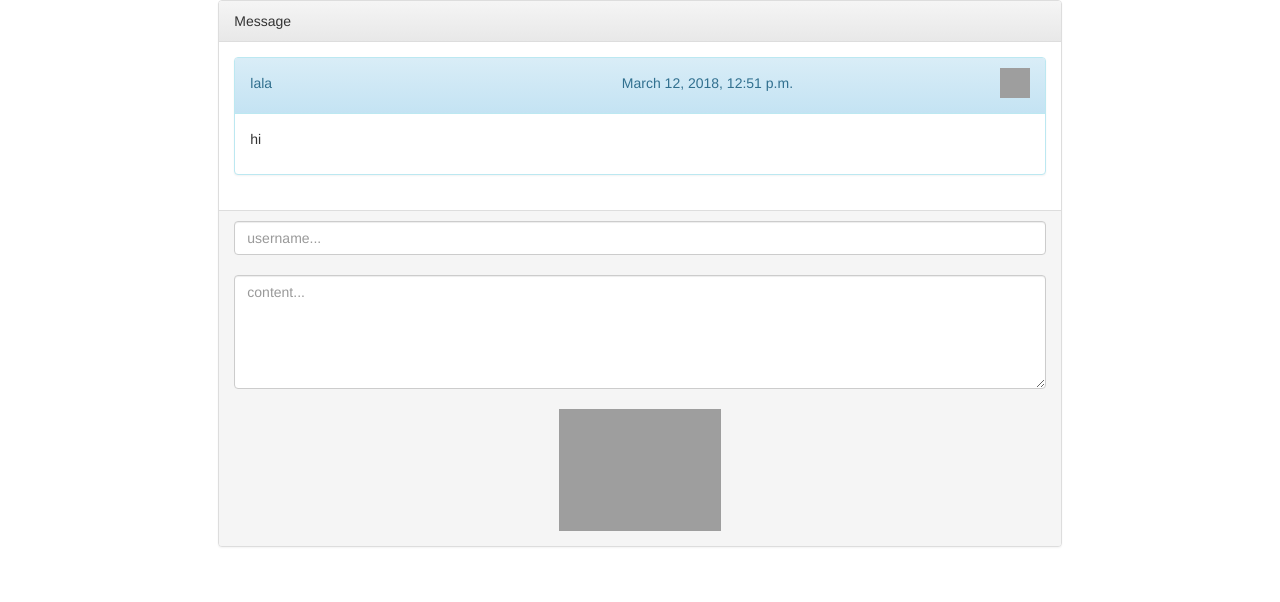
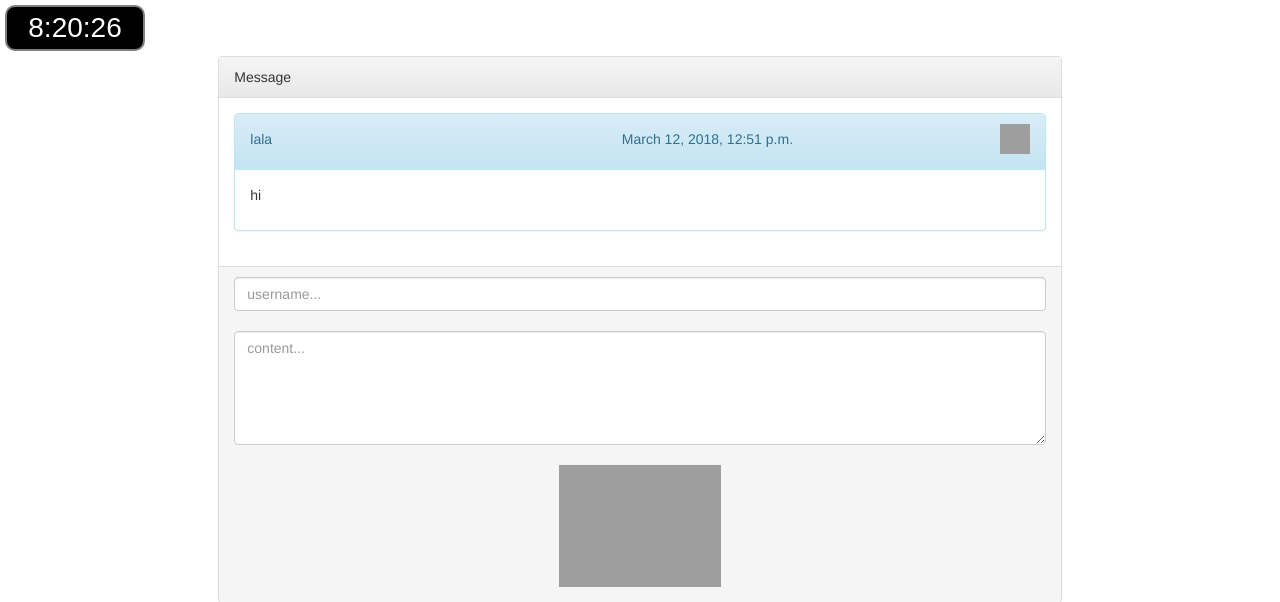
Before and after one commit to TanSita/messageboard, a Django app: page /messageboard/ in a window 1280 px wide. Shown: the top 602 px of the page. Run offline with Django 3.2, Linux system fonts and the light colour scheme; data comes from the database, SQL or seed files in the repository; some libraries are stand-ins or nearby versions; grey boxes are pictures that could not be loaded.

Commit message:
add clock

```diff
--- a/static/css/index.css
+++ b/static/css/index.css
@@ -7,3 +7,16 @@ p.postdate
 {
 	margin-top: 5px;
 }
+
+
+#clock{
+  color:white;
+  font: 2em sans-serif;
+  background: black;
+  margin: 5px;
+  padding: 5px;
+  border: solid gray 2px;
+  border-radius: 10px;
+  width:140px;
+  text-align:center;
+}
--- a/templates/home.html
+++ b/templates/home.html
@@ -22,7 +22,11 @@
 <link rel="stylesheet" href="{% static 'css/index.css' %}">
 
 </head>
-<body>
+<body onload="startTime()">
+    <div id="clock">
+
+    </div>
+
 	<div class="row">
 		<div class="col-xs-offset-2 col-xs-8">
 			<div class="panel panel-default">
@@ -94,6 +98,27 @@
 	   return "";
 	}
 
+
+	function startTime()
+	{
+		var today = new Date();
+		var hh = today.getHours();
+		var mm = today.getMinutes();
+		var ss = today.getSeconds();
+		mm = checkTime(mm);
+		ss = checkTime(ss);
+		document.getElementById('clock').innerHTML = hh + ":" + mm + ":" + ss;
+		var timeoutId = setTimeout(startTime, 500);
+	}
+
+	function checkTime(i)
+	{
+		if(i < 10)
+		{
+			i = "0" + i;
+		}
+		return i;
+	}
 </script>
 
 
```
